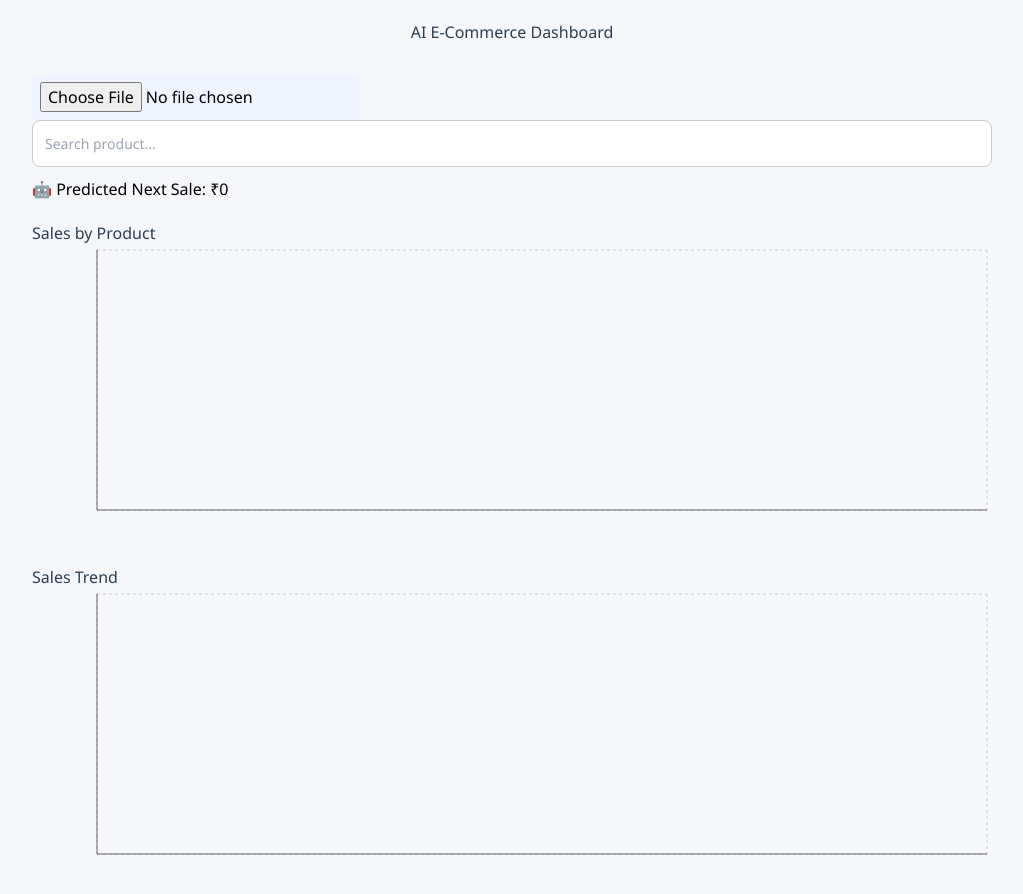
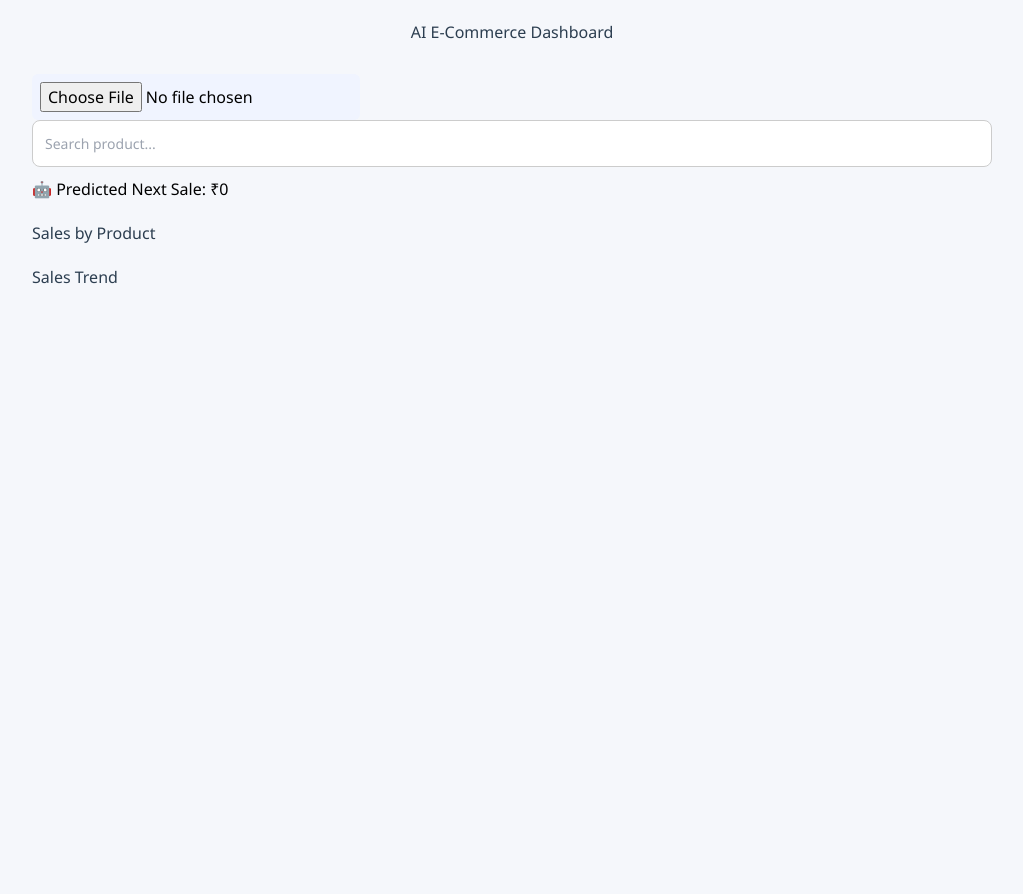
Before and after one commit to dhruthi131203-spec/ai-ecommerce-dashboard, a React app: page / in a window 1280 px wide. Shown: the top 894 px of the page, without its empty margins (128-1151 px from the left). After the commit the page ends 800 px from the top, so only its background shows below. Built offline with nearby package versions, Linux system fonts and the light colour scheme; the HTML template or start-up script is replaced by a standard one.

Commit message:
fixed csv crash + sales trend

```diff
--- a/src/App.jsx
+++ b/src/App.jsx
@@ -9,36 +9,44 @@ import "./App.css";
 function App() {
   const [data, setData] = useState([]);
   const [search, setSearch] = useState("");
-  const [filtered, setFiltered] = useState([]);
+  const [filteredData, setFilteredData] = useState([]);
   const [productTotals, setProductTotals] = useState([]);
   const [trendData, setTrendData] = useState([]);
   const [prediction, setPrediction] = useState(0);
 
-  // ✅ CSV Upload
+  // ✅ SAFE CSV UPLOAD (NO CRASH)
   const handleFileUpload = (e) => {
     const file = e.target.files[0];
+
+    if (!file) return;
 
     Papa.parse(file, {
       header: true,
       skipEmptyLines: true,
       complete: (result) => {
-        const formatted = result.data.map(row => ({
-          customer_id: row.customer_id,
+        try {
+          const formatted = result.data
+            .filter(row => row.product && row.amount && row.date)
+            .map(row => ({
+              customer_id: row.customer_id || "",
               product: row.product.toLowerCase(),
-          amount: Number(row.amount),
-          date: new Date(row.date) // IMPORTANT
+              amount: Number(row.amount) || 0,
+              date: row.date
             }));
 
           setData(formatted);
+        } catch (err) {
+          console.error("CSV Error:", err);
+          alert("Invalid CSV format ❌");
+        }
       }
     });
   };
 
-  // ✅ PROCESS DATA
   useEffect(() => {
     if (data.length === 0) return;
 
-    // -------- PRODUCT TOTAL --------
+    // ---------------- PRODUCT TOTAL ----------------
     const productMap = {};
     data.forEach(item => {
       productMap[item.product] =
@@ -52,39 +60,38 @@ function App() {
 
     setProductTotals(productArray);
 
-    // -------- SEARCH --------
+    // ---------------- SEARCH ----------------
     if (search !== "") {
-      const filteredItems = data.filter(item =>
+      const filtered = data.filter(item =>
         item.product.includes(search.toLowerCase())
       );
 
-      const searchMap = {};
-      filteredItems.forEach(item => {
-        searchMap[item.product] =
-          (searchMap[item.product] || 0) + item.amount;
+      const map = {};
+      filtered.forEach(item => {
+        map[item.product] = (map[item.product] || 0) + item.amount;
       });
 
-      const searchArray = Object.keys(searchMap).map(p => ({
+      setFilteredData(
+        Object.keys(map).map(p => ({
           product: p,
-        amount: searchMap[p]
-      }));
-
-      setFiltered(searchArray);
+          amount: map[p]
+        }))
+      );
     } else {
-      setFiltered([]);
+      setFilteredData([]);
     }
 
-    // -------- TREND (FIXED PART) --------
+    // ---------------- SALES TREND FIX ----------------
     const dateMap = {};
 
     data.forEach(item => {
-      const dateKey = item.date.toISOString().split("T")[0];
+      const d = new Date(item.date);
 
-      if (!dateMap[dateKey]) {
-        dateMap[dateKey] = 0;
-      }
+      if (isNaN(d)) return; // skip bad date
 
-      dateMap[dateKey] += item.amount;
+      const key = d.toISOString().split("T")[0];
+
+      dateMap[key] = (dateMap[key] || 0) + item.amount;
     });
 
     const trendArray = Object.keys(dateMap)
@@ -96,7 +103,7 @@ function App() {
 
     setTrendData(trendArray);
 
-    // -------- PREDICTION --------
+    // ---------------- PREDICTION ----------------
     const total = data.reduce((sum, item) => sum + item.amount, 0);
     setPrediction(Math.round(total / data.length));
 
@@ -104,7 +111,6 @@ function App() {
 
   return (
     <div className="container">
-
       <h1>AI E-Commerce Dashboard</h1>
 
       {/* CSV Upload */}
@@ -119,7 +125,7 @@ function App() {
       />
 
       {/* Search Results */}
-      {filtered.map((item, index) => (
+      {filteredData.map((item, index) => (
         <div key={index}>
           🔎 {item.product.toUpperCase()} → ₹{item.amount}
         </div>
@@ -128,8 +134,9 @@ function App() {
       {/* Prediction */}
       <div>🤖 Predicted Next Sale: ₹{prediction}</div>
 
-      {/* BAR CHART */}
+      {/* SALES BY PRODUCT */}
       <h3>Sales by Product</h3>
+      {productTotals.length > 0 && (
         <ResponsiveContainer width="100%" height={300}>
           <BarChart data={productTotals}>
             <CartesianGrid strokeDasharray="3 3" />
@@ -139,9 +146,11 @@ function App() {
             <Bar dataKey="amount" fill="#4CAF50" />
           </BarChart>
         </ResponsiveContainer>
+      )}
 
-      {/* LINE CHART (FIXED) */}
+      {/* SALES TREND */}
       <h3>Sales Trend</h3>
+      {trendData.length > 0 && (
         <ResponsiveContainer width="100%" height={300}>
           <LineChart data={trendData}>
             <CartesianGrid strokeDasharray="3 3" />
@@ -156,7 +165,7 @@ function App() {
             />
           </LineChart>
         </ResponsiveContainer>
-
+      )}
     </div>
   );
 }
```
Lines whose indentation alone changed are shown as unchanged.
